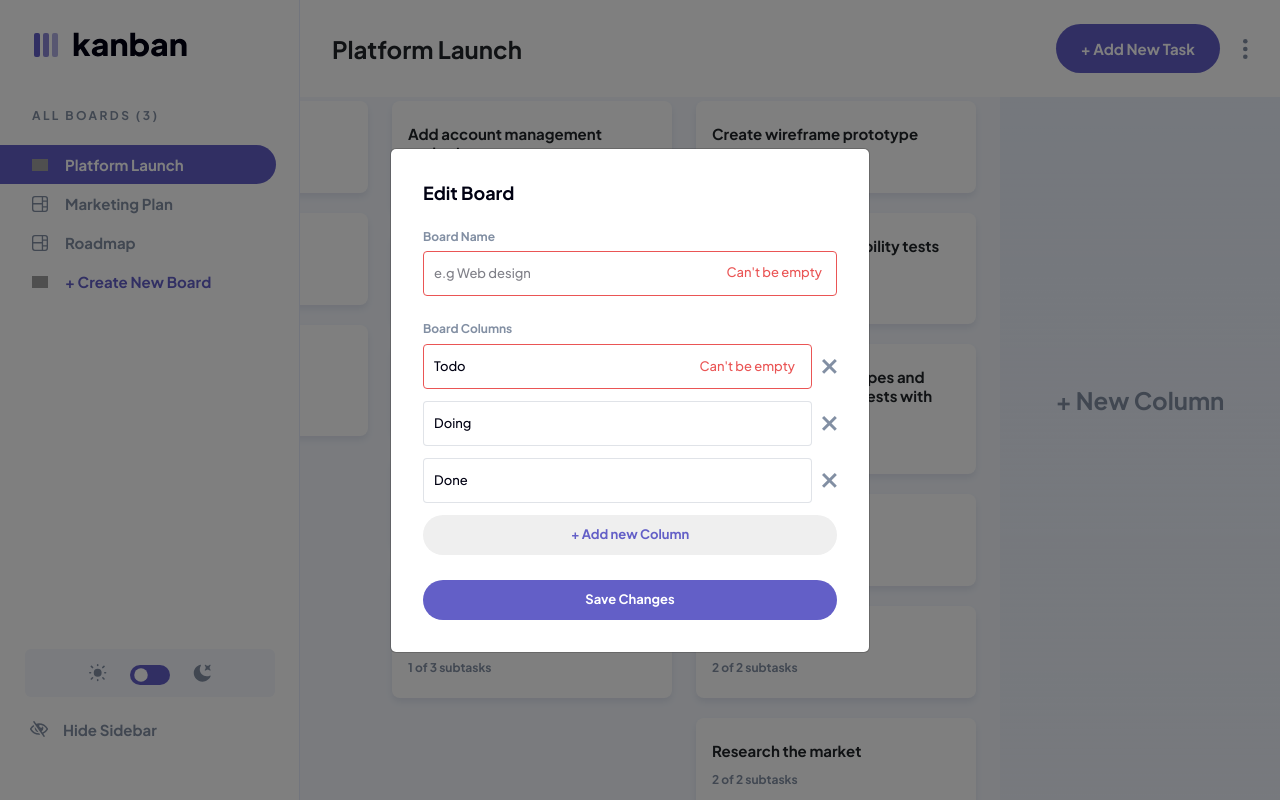
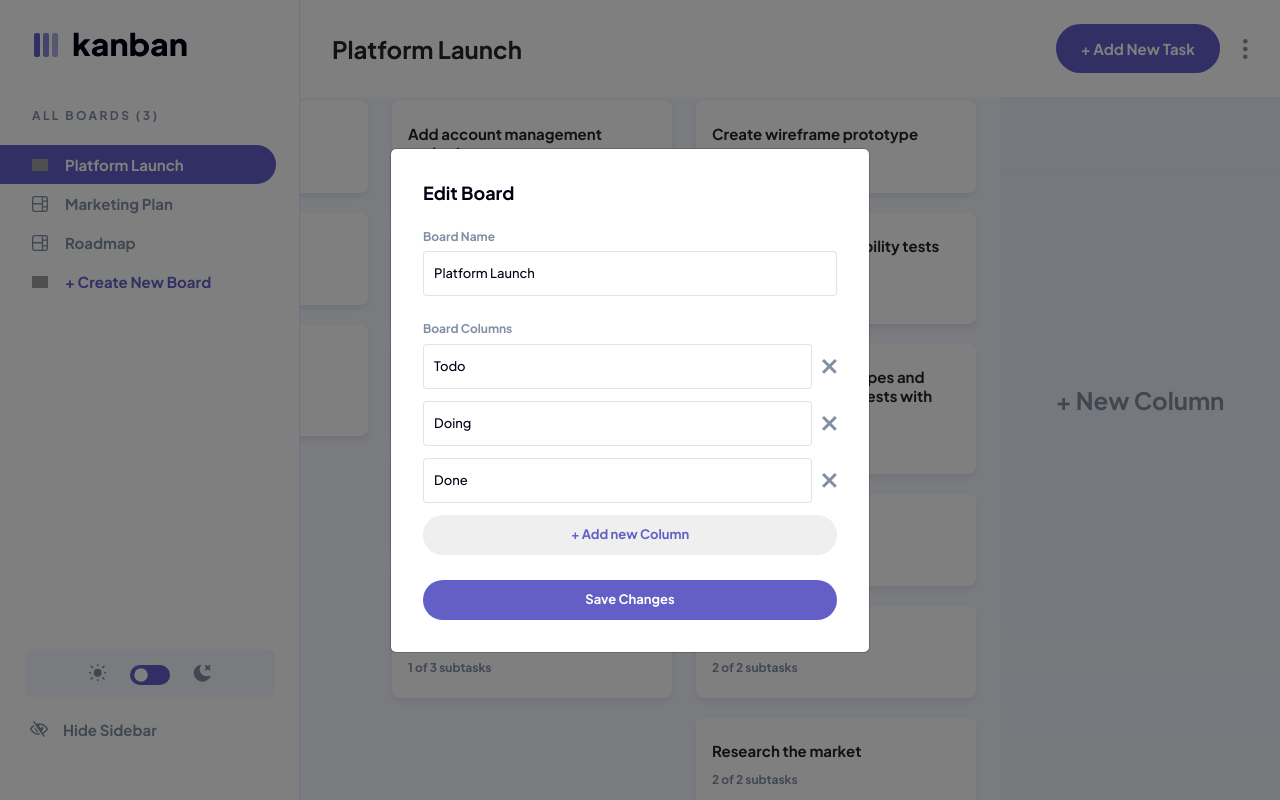
Before and after one commit to jownsu/kanban-task-management, a React (Vite) app: page / in a window 1280 px wide. Both pictures are taken after a click on the button "+ New Column". Shown: the part 172-972 px from the top of the page. Built offline with nearby package versions, Linux system fonts and the light colour scheme; grey boxes are pictures that could not be loaded.

Commit message:
implemented edit board

```diff
--- a/src/components/columns/column_list.tsx
+++ b/src/components/columns/column_list.tsx
@@ -16,12 +16,12 @@ const ColumnList = () => {
     const { board } = useAppSelector(state => state.board);
     const [ is_show_edit_board_modal, setShowEditBoardModal ] = useState(false);
 
-    if(board?.columns?.length < 1){
-        return <EmptyColumn />
-    }
-
     return (
         <>
+            {
+                (board?.columns?.length < 1)
+                    ? <EmptyColumn onAddClick={() => setShowEditBoardModal(true)} />
+                    : (
                         <ul className="column_list">
                             {
                                 board.columns.map((column_item, column_index) => (
@@ -35,6 +35,8 @@ const ColumnList = () => {
                                 <button type="button" onClick={() => setShowEditBoardModal(true)}>+ New Column</button>
                             </li>
                         </ul>
+                    )
+            }
             <EditBoardModal
                 is_show={is_show_edit_board_modal}
                 onHide={() => setShowEditBoardModal(false)}
--- a/src/components/empty_column/empty_column.tsx
+++ b/src/components/empty_column/empty_column.tsx
@@ -1,10 +1,22 @@
+import { FC } from "react";
 import "./empty_column.scss";
 
-const EmptyColumn = () => {
+type EmptyColumnProps = {
+    onAddClick: () => void;
+}
+
+const EmptyColumn:FC<EmptyColumnProps> = (props) => {
+    const { onAddClick } = props;
     return (
-        <div className=".empty_column">
+        <div className="empty_column">
             <p>This board is empty. Create a new column to get started.</p>
-            <button type="button" className='btn_primary'>+ Add New Column</button>
+            <button
+                type="button"
+                className="btn_primary"
+                onClick={onAddClick}
+            >
+                + Add New Column
+            </button>
         </div>
     )
 };
--- a/src/components/nav/nav.scss
+++ b/src/components/nav/nav.scss
@@ -28,10 +28,10 @@ nav{
         width: 210px;
 
         @media only screen and (max-width: $bp-sm){
-           background: url("/images/icon-only.svg") center / contain no-repeat;
-           height: 25px;
-           margin: 0 16px;
-           width: 24px;
+            background: url("/images/icon-only.svg") center / contain no-repeat;
+            height: 25px;
+            margin: 0 16px;
+            width: 24px;
         }
     }
 
@@ -107,6 +107,13 @@ nav{
         .logo{
             background-image: url("/images/logo-light.svg");
             border-right-color: $color_dark_1;
+
+            @media only screen and (max-width: $bp-sm){
+                background: url("/images/icon-only.svg") center / contain no-repeat;
+                height: 25px;
+                margin: 0 16px;
+                width: 24px;
+            }
         }
         h1{
             color: $color_white;
--- a/src/modals/edit_board/edit_board.modal.tsx
+++ b/src/modals/edit_board/edit_board.modal.tsx
@@ -1,6 +1,22 @@
-import { FC, FormEvent } from "react";
+/* React */
+import { FC, useEffect } from "react";
+
+/* Plugins */
 import { Modal }         from "react-bootstrap";
+import {
+    useForm,
+    useFieldArray,
+    SubmitHandler
+}                        from "react-hook-form";
 
+/* Redux */
+import {
+    useAppDispatch,
+    useAppSelector
+}                        from "../../store/store";
+import { editBoard }     from "../../store/features/board_slice";
+
+/* CSS */
 import "./edit_board.modal.scss";
 
 type EditBoardProps = {
@@ -8,44 +24,114 @@ type EditBoardProps = {
     onHide: () => void;
 };
 
+type Column = {
+    id: number,
+    name: string
+}
+
+type Inputs = {
+    id: number,
+    name: string,
+    columns: Column[]
+};
+
 const EditBoardModal:FC<EditBoardProps> = (props) => {
     const { is_show, onHide } = props;
 
-    const handleSubmit = (event: FormEvent) => {
-        event.preventDefault();
+    const { board } = useAppSelector(state => state.board);
+    const dispatch = useAppDispatch();
+
+    const {
+        register,
+        handleSubmit,
+        reset,
+        setValue,
+        getValues,
+        control,
+        formState: { errors },
+    } = useForm({
+        defaultValues: {
+            id: 0,
+            name: board.name,
+            columns: board.columns.map(column => ({id: column.id, name: column.name}))
+        }
+    });
+
+
+    const { fields, remove } = useFieldArray({
+        name: "columns",
+        control
+    });
+
+    useEffect(() => {
+        if(board){
+            reset({
+                id: board.id,
+                name: board.name,
+                columns: board.columns.map(column => ({id: column.id, name: column.name}))
+            });
+        }
+    }, [board]);
+
+    const onSubmit:SubmitHandler<Inputs> = (form_data) => {
+        console.log("FORM DATA =====================", form_data);
+        dispatch(editBoard({new_board: form_data}));
+        handleHide();
+    }
+
+    const handleHide = () => {
+        reset();
+        onHide();
     }
 
     return (
         <Modal
             show={is_show}
-            onHide={onHide}
+            onHide={handleHide}
             centered
             id="edit_board_modal"
         >
             <Modal.Body>
-                <form onSubmit={handleSubmit}>
+                <form onSubmit={handleSubmit(onSubmit)}>
                     <p className="title">Edit Board</p>
-                    <div className="input_group error">
+                    <div className={`input_group ${errors.name && "error"}`}>
                         <label htmlFor="title">Board Name</label>
-                        <input type="text" id="title" placeholder="e.g Web design"/>
-                        <p className="error_message">Can't be empty</p>
+                        <input
+                            type="text"
+                            id="title"
+                            placeholder="e.g Web design"
+                            {...register("name", { required: true })}
+                        />
+                        {errors.name && <p className="error_message">Can't be empty</p>}
                     </div>
                     <div className="board_columns_container">
                         <p className="label">Board Columns</p>
-                        <div className="column_group error">
-                            <input type="text" defaultValue="Todo" />
-                            <button className="remove_btn" type="button"></button>
-                            <p className="error_message">Can't be empty</p>
-                        </div>
-                        <div className="column_group">
-                            <input type="text" defaultValue="Doing" />
-                            <button className="remove_btn" type="button"></button>
-                        </div>
-                        <div className="column_group">
-                            <input type="text" defaultValue="Done" />
-                            <button className="remove_btn" type="button"></button>
-                        </div>
-                        <button id="add_column_btn" type="button">+ Add new Column</button>
+                        {
+                            fields.map((field, index) => (
+                                <div className={`column_group ${errors?.columns?.[index]?.name && "error"}`} key={field.id}>
+                                    <input
+                                        type="text"
+                                        defaultValue="Todo"
+                                        {...register(`columns.${index}.name`, { required: true })}
+                                    />
+                                    {errors.columns?.[index]?.name && <p className="error_message">Can't be empty</p>}
+
+                                    <button
+                                        className="remove_btn"
+                                        type="button"
+                                        onClick={() => remove(index)}
+                                    ></button>
+                                </div>
+                            ))
+                        }
+                        <button
+                            id="add_column_btn"
+                            type="button"
+                            onClick={() => setValue("columns", [...getValues("columns"), {id: 0, name: ""}])}
+
+                        >
+                            + Add new Column
+                        </button>
                     </div>
                     <button type="submit" id="save_changes_btn">Save Changes</button>
                 </form>
--- a/src/modals/edit_task/edit_task.modal.tsx
+++ b/src/modals/edit_task/edit_task.modal.tsx
@@ -61,7 +61,7 @@ const EditTaskModal:FC<EditTaskProps> = (props) => {
             id: 0,
             title: "",
             description: "",
-            status: {id: 0 , name: ""},
+            status: {id: 0, name: ""},
             subtasks: []
         }
     });
--- a/src/store/features/board_slice.ts
+++ b/src/store/features/board_slice.ts
@@ -1,6 +1,12 @@
 import { PayloadAction, createSlice } from "@reduxjs/toolkit";
 import { boards }                     from "../../assets/data";
-import { Board, NewTask, UpdateTask, Tasks } from "../../models/board.model";
+import {
+    Board,
+    NewTask,
+    UpdateTask,
+    Tasks,
+    UpdateBoard
+} from "../../models/board.model";
 
 const initialState = {
     board_data: [...boards],
@@ -14,7 +20,7 @@ export const BoardSlice = createSlice({
     initialState,
     reducers: {
         setActiveBoard: (state, action: PayloadAction<{board_id: number}>) => {
-            const { board_id } = action.payload
+            const { board_id } = action.payload;
             state.active_board = board_id;
             state.board = state.board_data.find(board_item => board_item.id === board_id) as Board;
             return state;
@@ -237,6 +243,59 @@ export const BoardSlice = createSlice({
                 state.board = {id: 0, name: "", columns: []}
             }
             return state;
+        },
+        editBoard: (state, action: PayloadAction<{ new_board: UpdateBoard }>) => {
+
+            const { new_board } = action.payload;
+            let random_id = generateRandomId();
+
+            state.boards = state.boards.map(board => {
+                if(board.id === new_board.id){
+                    return {
+                        ...board,
+                        name: new_board.name
+                    };
+                }
+                return board;
+            });
+
+
+            state.board = {
+                id: state.board.id,
+                name: new_board.name,
+                columns: new_board.columns.map(column => {
+                    let updated_task = state.board.columns.find(board_column => board_column.id === column.id);
+                    return {
+                        ...column,
+                        id: column.id === 0 ? random_id : column.id,
+                        tasks: updated_task ? updated_task.tasks : []
+                    }
+                })
+            };
+
+
+            state.board_data = state.board_data.map(board => {
+                if(board.id === new_board.id){
+                    return {
+                        ...board,
+                        name: new_board.name,
+                        columns: new_board.columns.map(column => {
+
+                            let updated_task = board.columns.find(board_column => board_column.id === column.id);
+
+                            return {
+                                ...column,
+                                id: column.id === 0 ? random_id : column.id,
+                                tasks: updated_task ? updated_task.tasks : []
+                            }
+
+                        })
+                    };
+                }
+                return board;
+            });
+
+            return state;
         }
     }
 });
@@ -253,7 +312,8 @@ export const {
     updateTaskStatus,
     updateSubTask,
     addBoard,
-    deleteBoard
+    deleteBoard,
+    editBoard
 } = BoardSlice.actions;
 
 export default BoardSlice.reducer;
```
Also changed, not shown: src/models/board.model.ts (+11 -0 lines). Lines whose indentation alone changed are shown as unchanged.
